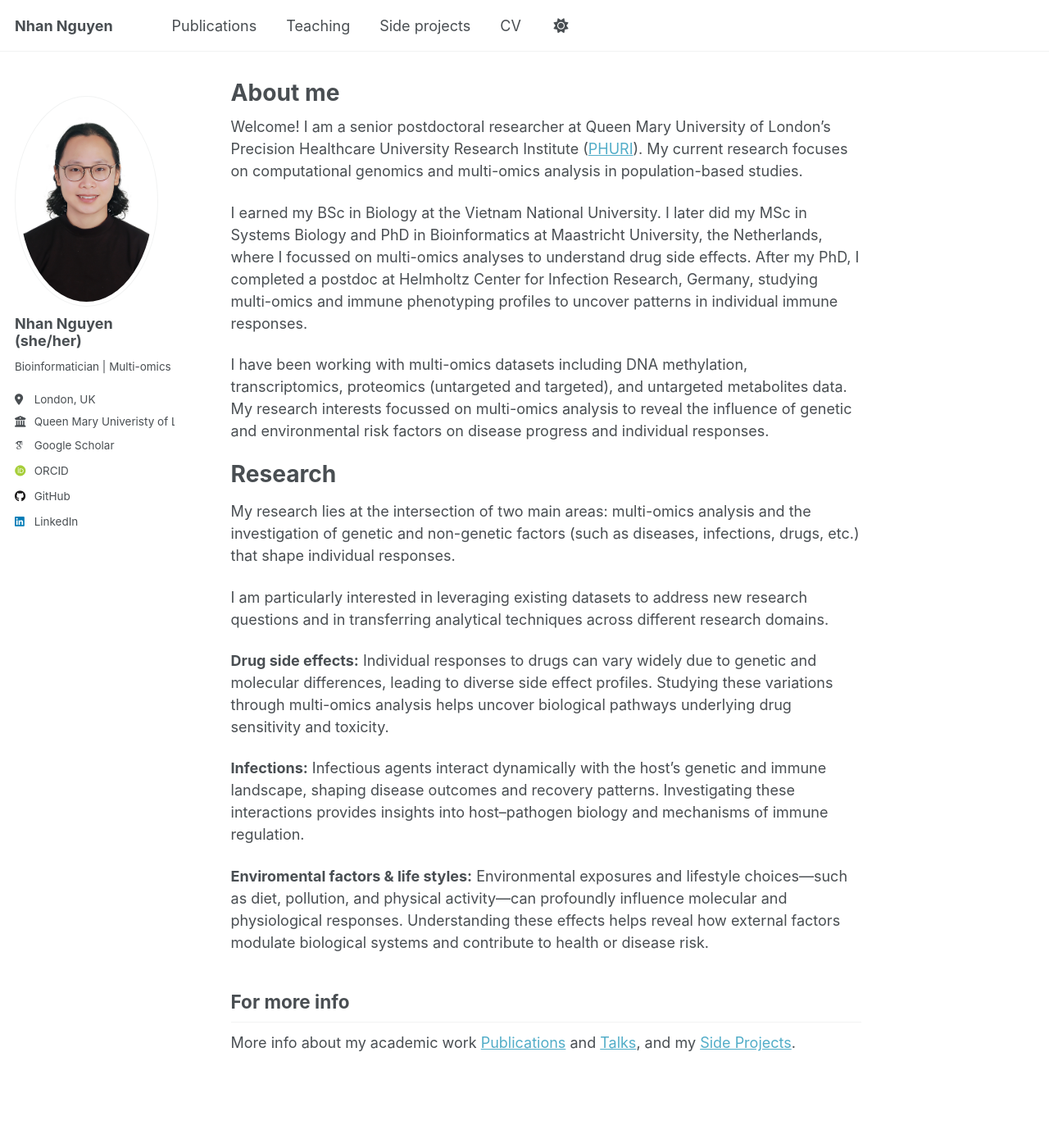
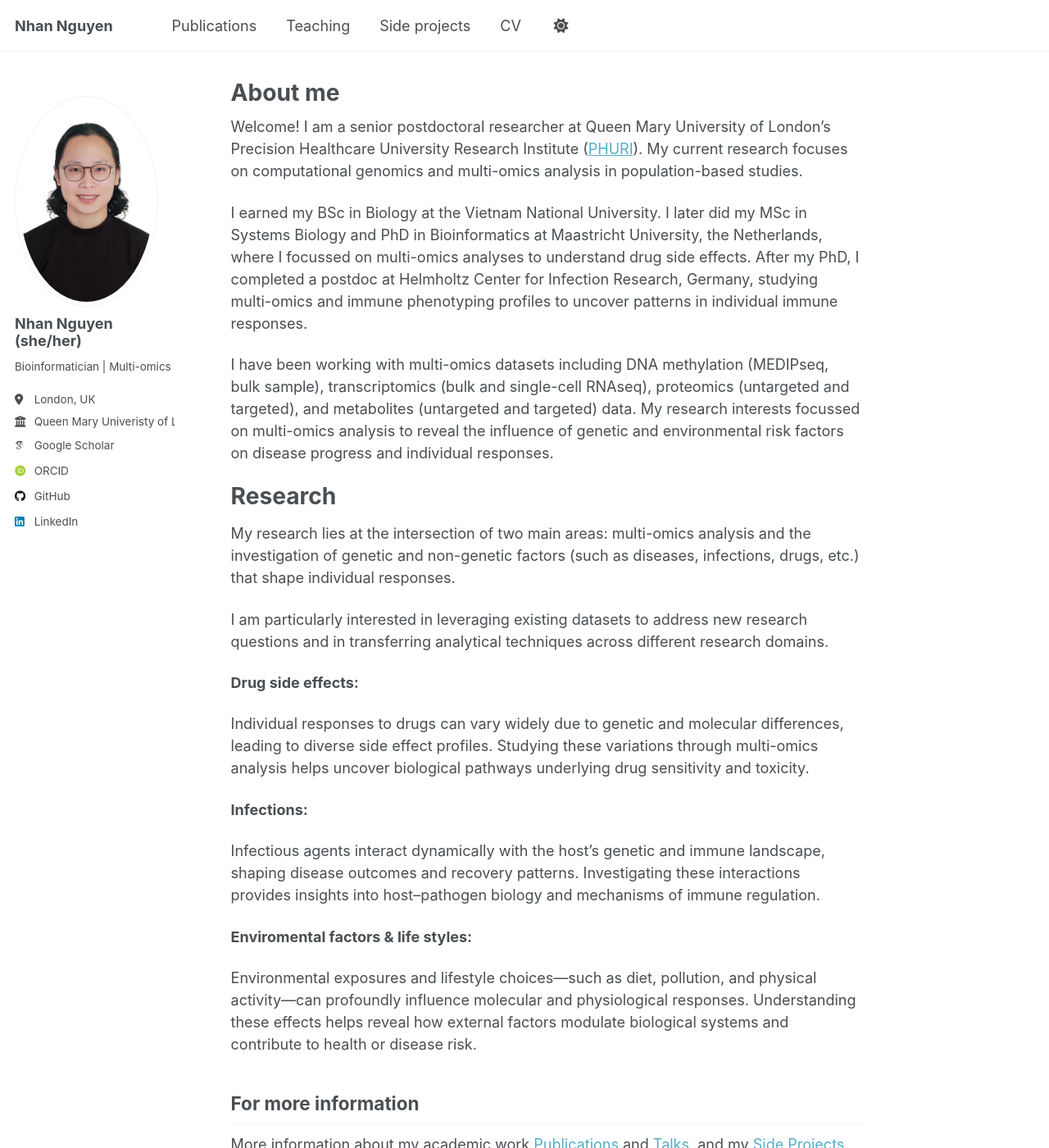
Before and after one commit to NhanNguyen000/NhanNguyen000.github.io, a Jekyll site: the page built from _pages/about.md, in a window 1280 px wide and 1400 px high. Shown: the whole window at 82% size. Built offline with Jekyll 4.4.1, drawn with Linux system fonts in a browser that asks for light colours; some web fonts are replaced; a script that is not in the unit is left out.

Commit message:
update about.md

```diff
--- a/_pages/about.md
+++ b/_pages/about.md
@@ -11,7 +11,7 @@ Welcome! I am a senior postdoctoral researcher at Queen Mary University of Londo
 
 I earned my BSc in Biology at the Vietnam National University. I later did my MSc in Systems Biology and PhD in Bioinformatics at Maastricht University, the Netherlands, where I focussed on multi-omics analyses to understand drug side effects. After my PhD, I completed a postdoc at Helmholtz Center for Infection Research, Germany, studying multi-omics and immune phenotyping profiles to uncover patterns in individual immune responses.
 
-I have been working with multi-omics datasets including DNA methylation, transcriptomics, proteomics (untargeted and targeted), and untargeted metabolites data. My research interests focussed on multi-omics analysis to reveal the influence of genetic and environmental risk factors on disease progress and individual responses.
+I have been working with multi-omics datasets including DNA methylation (MEDIPseq, bulk sample), transcriptomics (bulk and single-cell RNAseq), proteomics (untargeted and targeted), and metabolites (untargeted and targeted) data. My research interests focussed on multi-omics analysis to reveal the influence of genetic and environmental risk factors on disease progress and individual responses.
 
 
 
@@ -22,15 +22,18 @@ My research lies at the intersection of two main areas: multi-omics analysis and
 I am particularly interested in leveraging existing datasets to address new research questions and in transferring analytical techniques across different research domains.
 
 **Drug side effects:**
+
 Individual responses to drugs can vary widely due to genetic and molecular differences, leading to diverse side effect profiles. Studying these variations through multi-omics analysis helps uncover biological pathways underlying drug sensitivity and toxicity.
 
 **Infections:**
+
 Infectious agents interact dynamically with the host’s genetic and immune landscape, shaping disease outcomes and recovery patterns. Investigating these interactions provides insights into host–pathogen biology and mechanisms of immune regulation.
 
 **Enviromental factors & life styles:**
+
 Environmental exposures and lifestyle choices—such as diet, pollution, and physical activity—can profoundly influence molecular and physiological responses. Understanding these effects helps reveal how external factors modulate biological systems and contribute to health or disease risk.
 
 
-For more info
+For more information
 ------
-More info about my academic work [Publications](https://nhannguyen000.github.io/publications/) and [Talks](https://nhannguyen000.github.io/talks/), and my [Side Projects](https://nhannguyen000.github.io/portfolio/).
+More information about my academic work [Publications](https://nhannguyen000.github.io/publications/) and [Talks](https://nhannguyen000.github.io/talks/), and my [Side Projects](https://nhannguyen000.github.io/portfolio/).
```
